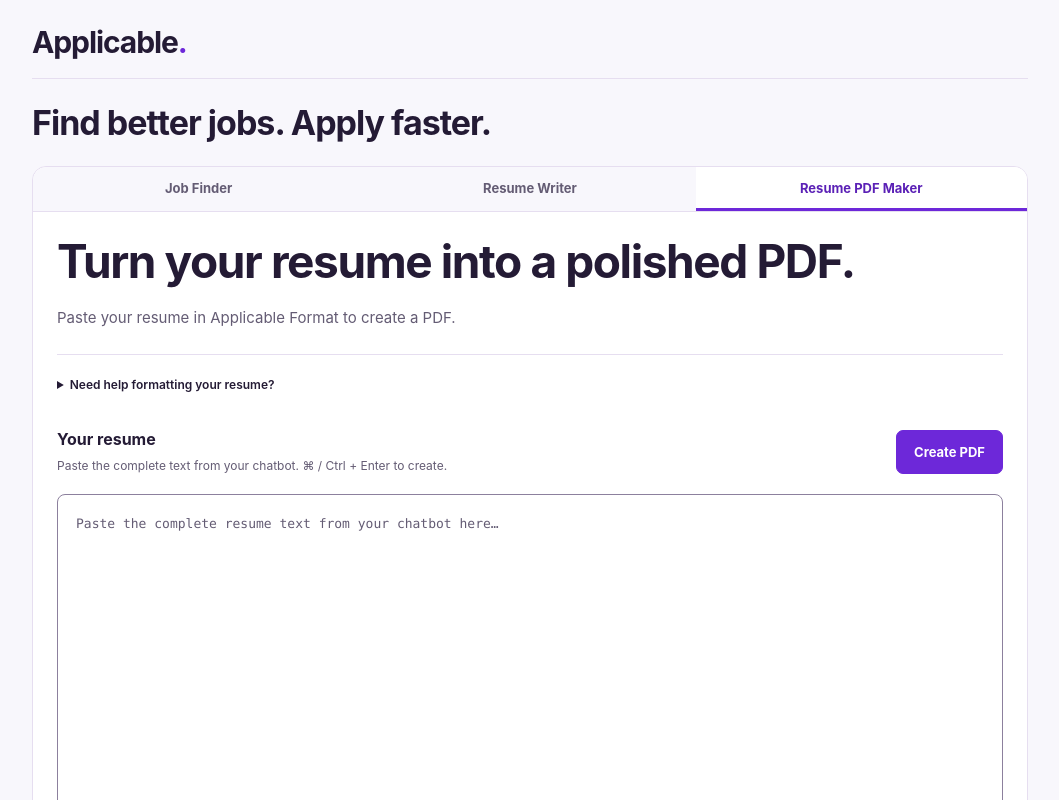
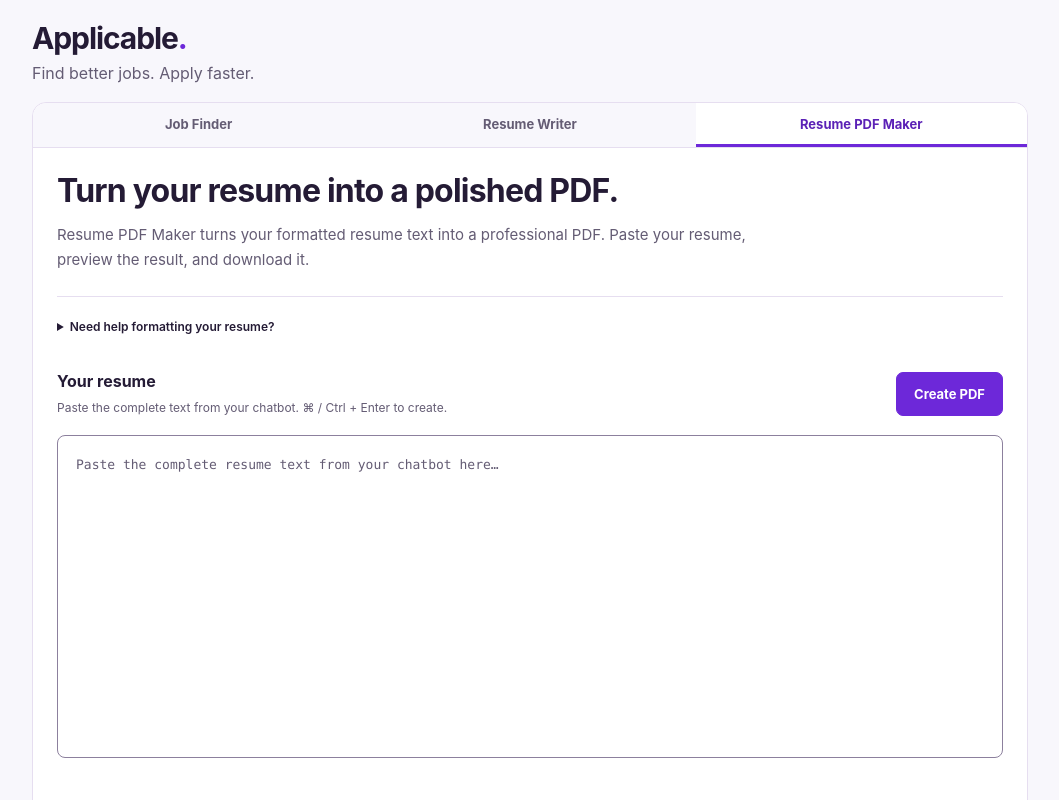
Before and after one commit to Ewager1/applicable, a React (Vite) app: page / in a window 1280 px wide. Shown: the top 800 px of the page, without its empty margins (110-1169 px from the left). Built offline with nearby package versions, Linux system fonts and the light colour scheme.

Commit message:
chore: refine header hierarchy and tool descriptions (#92) (#96)

```diff
--- a/src/styles.css
+++ b/src/styles.css
@@ -40,10 +40,10 @@
 
 .masthead {
   display: flex;
-  align-items: center;
-  gap: 20px;
-  padding: 24px 0 18px;
-  border-bottom: 1px solid var(--border);
+  flex-direction: column;
+  align-items: flex-start;
+  gap: 6px;
+  padding: 20px 0 18px;
 }
 
 .brand {
@@ -63,11 +63,10 @@
 }
 
 .tagline {
-  font-size: clamp(31px, 4vw, 34px);
-  font-weight: 650;
-  letter-spacing: -1px;
-  line-height: 1.15;
-  margin: 24px 0;
+  color: var(--muted);
+  font-size: 16px;
+  line-height: 1.4;
+  margin: 0;
 }
 
 .workspace {
@@ -80,12 +79,16 @@
   padding: 24px;
 }
 
-.intro > p:last-child {
-  max-width: 480px;
+.intro > p {
+  max-width: 720px;
   color: var(--muted);
   line-height: 1.65;
   font-size: 15px;
   margin: 0;
+}
+
+.intro > p + p {
+  margin-top: 12px;
 }
 
 footer {
@@ -497,11 +500,11 @@
   font-size: 14px;
   line-height: 1.65;
 }
-.intro h2 {
-  font-size: clamp(30px, 5vw, 46px);
-  letter-spacing: -1.4px;
-  line-height: 1.12;
-  margin: 0 0 18px;
+.intro h1 {
+  font-size: clamp(26px, 3vw, 32px);
+  letter-spacing: -0.8px;
+  line-height: 1.2;
+  margin: 0 0 12px;
 }
 @media (max-width: 600px) {
   .view-tabs button {
@@ -512,6 +515,10 @@
 }
 
 /* Optional Resume Writer background; answers stay in the mounted tool panel. */
+.resume-writer-questionnaire h2 {
+  font-size: 18px;
+}
+
 .resume-writer-questionnaire {
   margin: 28px 0;
 }
--- a/src/ui/App.tsx
+++ b/src/ui/App.tsx
@@ -40,8 +40,8 @@
         <a className="brand" href="./" aria-label="Applicable home">
           Applicable<span aria-hidden="true">.</span>
         </a>
+        <p className="tagline">Find better jobs. Apply faster.</p>
       </header>
-      <h1 className="tagline">Find better jobs. Apply faster.</h1>
       <div className="workspace">
         <div className="view-tabs" role="tablist" aria-label="Applicable views">
           {views.map(({ id, label }, index) => (
@@ -83,8 +83,11 @@
           tabIndex={0}
         >
           <section className="intro" aria-labelledby="page-title">
-            <h2 id="page-title">Turn your resume into a polished PDF.</h2>
-            <p>Paste your resume in Applicable Format to create a PDF.</p>
+            <h1 id="page-title">Turn your resume into a polished PDF.</h1>
+            <p>
+              Resume PDF Maker turns your formatted resume text into a professional PDF. Paste your
+              resume, preview the result, and download it.
+            </p>
           </section>
           <ChatbotInstructions />
           <ResumeForm
@@ -108,9 +111,11 @@
           tabIndex={0}
         >
           <section className="intro" aria-labelledby="job-finder-title">
-            <h2 id="job-finder-title">Find jobs that fit you.</h2>
+            <h1 id="job-finder-title">Find jobs that fit you.</h1>
             <p>
-              Create a personalized ChatGPT job search based on your experience and preferences.
+              Job Finder sets up ChatGPT to find jobs based on your resume and preferences. It helps
+              screen suspicious listings, filter poor matches, and prioritize opportunities worth
+              your time.
             </p>
           </section>
           <p className="tool-guidance">
--- a/src/ui/ResumeWriter.tsx
+++ b/src/ui/ResumeWriter.tsx
@@ -109,14 +109,18 @@
   return (
     <section aria-labelledby="resume-writer-title">
       <div className="intro">
-        <h2 id="resume-writer-title">A resume for every opportunity.</h2>
+        <h1 id="resume-writer-title">Turn job descriptions into tailored resumes.</h1>
         <p>
-          Set up ChatGPT to tailor resumes using your professional experience and individual job
-          descriptions.
+          Resume Writer sets up a ChatGPT conversation that gets to know your professional
+          background. Once it's ready, simply paste a job description to create a tailored resume.
+        </p>
+        <p>
+          You can request a standard, readable resume or one formatted specifically for Applicable's
+          Resume PDF Maker. Just ask ChatGPT to switch between them.
         </p>
       </div>
       <section className="resume-writer-questionnaire" aria-labelledby="background-title">
-        <h3 id="background-title">Help your Resume Writer get to know you</h3>
+        <h2 id="background-title">Help your Resume Writer get to know you</h2>
         <p>
           Your existing resumes provide most of what ChatGPT needs. These optional questions help
           fill in important details about your experience and accomplishments.
@@ -162,9 +166,6 @@
         Copy your setup prompt, paste it into a new ChatGPT conversation, and upload your existing
         resumes. Once you're ready, share a job description to create a tailored resume.
       </p>
-      <p className="tool-guidance">
-        You can request a standard resume or one formatted for Applicable's Resume PDF Maker.
-      </p>
       <button className="secondary" type="button" onClick={onFormatHelp}>
         Open chatbot formatting instructions
       </button>
```
Also changed, not shown: 3 other files (tests, documents, lock files or other folders).
